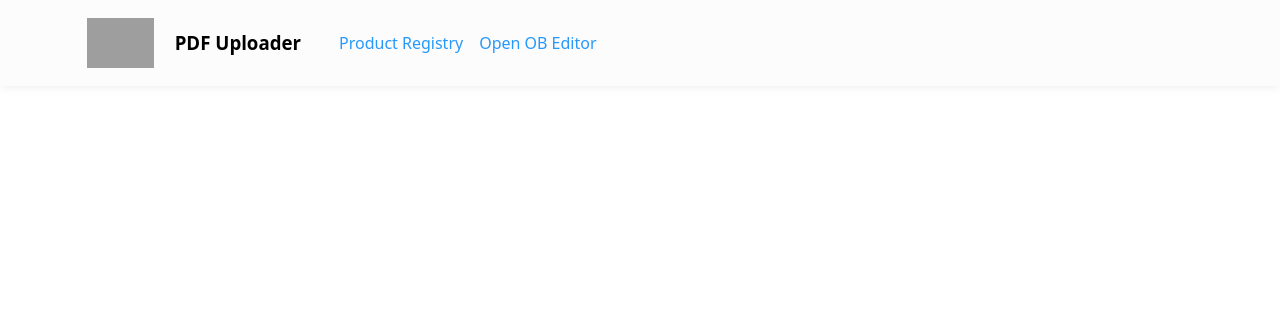
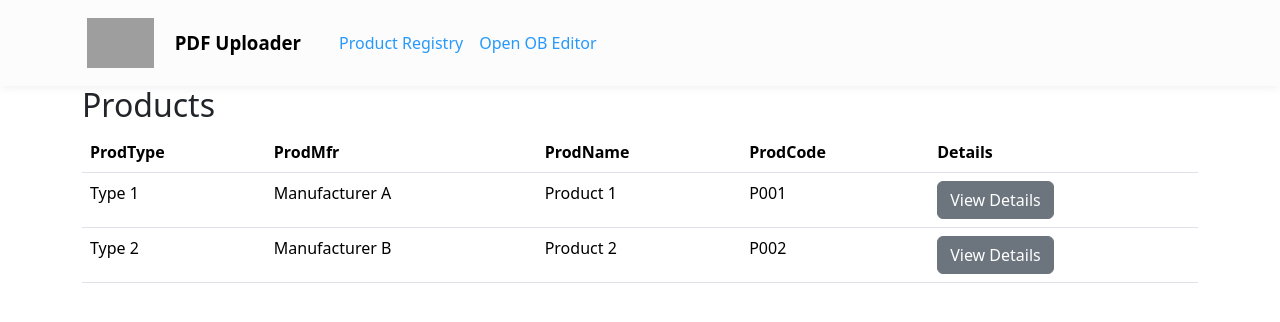
Before and after one commit to cthao17/OrangeButtonPDF, a React (Vite) app: page /productList in a window 1280 px wide. Shown: the top 322 px of the page. Built offline with nearby package versions, Linux system fonts and the light colour scheme; grey boxes are pictures that could not be loaded.

Commit message:
Add product showing components

```diff
--- a/package.json
+++ b/package.json
@@ -15,7 +15,7 @@
     "react": "^18.2.0",
     "react-bootstrap": "^2.10.1",
     "react-dom": "^18.2.0",
-    "react-router-dom": "^6.22.1"
+    "react-router-dom": "^6.22.3"
   },
   "devDependencies": {
     "@types/react": "^18.2.55",
--- a/src/App.jsx
+++ b/src/App.jsx
@@ -1,5 +1,7 @@
 import Home from "./components/Home";
 import OBNavbar from "./components/OBNavbar";
+import ProductList from "./components/ProductList";
+import ProductDetail from "./components/ProductDetail";
 import Results from "./components/Results";
 import {Container} from "react-bootstrap";
 import { BrowserRouter, Route, Routes } from 'react-router-dom';
@@ -14,6 +16,8 @@ function App() {
           <Routes>
             <Route path="/" element={<Home/>} />
             <Route path="/results" element={<Results/>} />
+            <Route path="/productList" element={<ProductList/>}/>
+            <Route path="/product/:id" element={<ProductDetail />} />
           </Routes>
         </Container>
       </>
--- /dev/null
+++ b/src/components/FieldsTables.jsx
@@ -0,0 +1,48 @@
+import React from 'react';
+import { useLocation } from 'react-router-dom';
+
+const FieldsTables = ({ form }) => {
+
+    const { state } = useLocation();
+    const product = state && state.product;
+    if (!product) {
+        return <div>Loading...</div>;
+    }
+
+    return (
+        <div>
+            {form.map(({ groupName, fieldNames }) => (
+                <div key={groupName}>
+                    <h4>{groupName}</h4>
+                    <table className='table'>
+                        <thead>
+                            <tr>
+                                <th scope='col'>Field</th>
+                                <th scope='col'>Value</th>
+                                <th scope='col'>Unit</th>
+                                <th scope='col'></th>
+                            </tr>
+                        </thead>
+                        <tbody>
+                            {Array.isArray(fieldNames) && fieldNames.map(fieldName => {
+                                const fieldValue = product.fieldName;// Assuming product is passed as 'products'
+                                return (
+                                    <tr key={fieldName}>
+                                        <th scope='row'>{fieldName}</th>
+                                        <td>{fieldValue}</td>
+                                        <td>{/* Add unit if available */}</td>
+                                        <td>
+                                            {/* Show More button logic */}
+                                        </td>
+                                    </tr>
+                                );
+                            })}
+                        </tbody>
+                    </table>
+                </div>
+            ))}
+        </div>
+    );
+};
+
+export default FieldsTables;
--- /dev/null
+++ b/src/components/ProductDetail.jsx
@@ -0,0 +1,61 @@
+import React from 'react';
+import { useLocation } from 'react-router-dom';
+import FieldsTables from './FieldsTables';
+
+const ProductDetail = () => {
+    // Extract product details from location state
+    const { state } = useLocation();
+    const product = state && state.product;
+
+    if (!product) {
+        return <div>Loading...</div>;
+    }
+
+    const form = [
+        {
+            groupName: 'Product Information',
+            fieldNames: [
+                'ProdType',
+                'ProdMfr',
+                'ProdName',
+                'Description',
+                'ProdDatasheet',
+                'FileFolderURL',
+                'ProdCode',
+                'ProdID'
+            ]
+        },
+        {
+            groupName: 'Certifications',
+            fieldNames: [
+                'IsCECListed',
+                'CECListingDate',
+                'CECNotes',
+                'JunctionBoxProtectionCertification'
+            ]
+        },
+        {
+            groupName: 'Power/Product Warranties',
+            fieldNames: [
+                'PowerWarranty',
+                'ProductWarranty'
+            ]
+        }
+    ];
+    return (
+        <div>
+            <div className='container'>
+                <h2>
+                    {product.ProdMfr}
+                    {product.ProdName && `: ${product.ProdName}`}
+                </h2>
+                <h6>ProdCode: {product.ProdCode}</h6>
+            </div>
+            <div className='container' style={{ marginTop: '2rem' }}>
+                <FieldsTables form={form} />
+            </div>
+        </div>
+    );
+}
+
+export default ProductDetail;
--- /dev/null
+++ b/src/components/ProductList.jsx
@@ -0,0 +1,77 @@
+import React from 'react';
+import { Link, useNavigate } from 'react-router-dom';
+
+
+const ProductList = ({ pageProducts, searchQuery }) => {
+
+    if (!pageProducts) {
+        pageProducts = [
+            {
+                ProdType: 'Type 1',
+                ProdMfr: 'Manufacturer A',
+                ProdName: 'Product 1',
+                ProdCode: 'P001',
+                ProdID: '1'
+            },
+            {
+                ProdType: 'Type 2',
+                ProdMfr: 'Manufacturer B',
+                ProdName: 'Product 2',
+                ProdCode: 'P002',
+                ProdID: '2'
+            }
+        ];
+    }
+
+    const navigate = useNavigate();
+
+    const handleViewDetails = (product) => {
+        navigate(`/product/${product.ProdID}`, { state: { product } });
+    };
+
+    return (
+        <div>
+            <h2>Products</h2>
+            {/* Pagination */}
+            {/* Pagination Component */}
+
+            <table className='table'>
+                <thead>
+                    <tr>
+                        <th scope='col'>ProdType</th>
+                        <th scope='col'>ProdMfr</th>
+                        <th scope='col'>ProdName</th>
+                        <th scope='col'>ProdCode</th>
+                        <th scope='col'>Details</th>
+                    </tr>
+                </thead>
+                <tbody>
+                    {pageProducts.map(p => (
+                        <tr key={p.ProdID}>
+                            <td>{p.ProdType}</td>
+                            <td>{p.ProdMfr}</td>
+                            <td>{p.ProdName}</td>
+                            <td>{p.ProdCode}</td>
+                            <td>
+                            <button onClick={() => handleViewDetails(p)} className='btn btn-secondary' type='button'>
+                                    View Details
+                                </button>
+                            </td>
+                        </tr>
+                    ))}
+                    {pageProducts.length === 0 && (
+                        <tr>
+                            <td colSpan='5'>
+                                <h6>No products matched your search.</h6>
+                            </td>
+                        </tr>
+                    )}
+                </tbody>
+            </table>
+            {/* Pagination */}
+            {/* Pagination Component */}
+        </div>
+    );
+};
+
+export default ProductList;
```
Also changed, not shown: src/components/FieldsForms.jsx (added), 1 other file (tests, documents, lock files or other folders).
